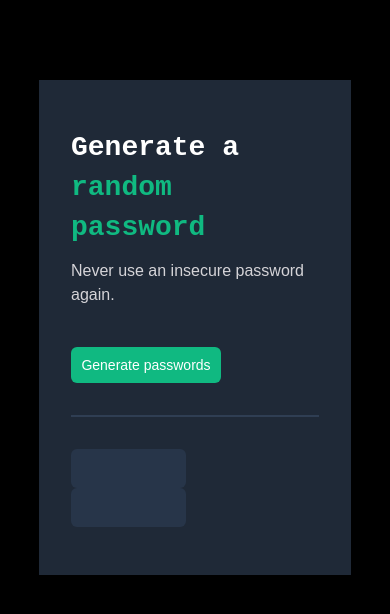
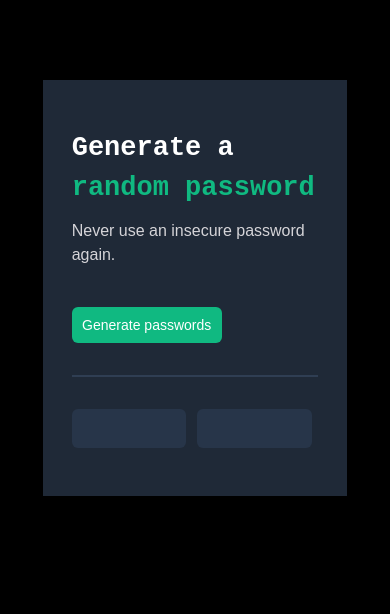
Before and after one commit to saMreact1/password-generator, a plain HTML site: page index.html in a window 390 px wide. Drawn offline with Linux system fonts and the light colour scheme.

Commit message:
responsiveness

```diff
--- a/index.css
+++ b/index.css
@@ -147,8 +147,13 @@ body {
 
 
 @media screen and (max-width: 400px) {
+    .container {
+        width: 78%;
+        padding: 3rem 1.8rem;
+    }
+
     .container h1 {
-        font-size: 28px;
+        font-size: 27px;
     }
 
     .container p {
@@ -158,4 +163,8 @@ body {
     .container button {
         font-size: 14px;
     }
+
+    .container input {
+        margin-right: .2rem;
+    }
 }
```
